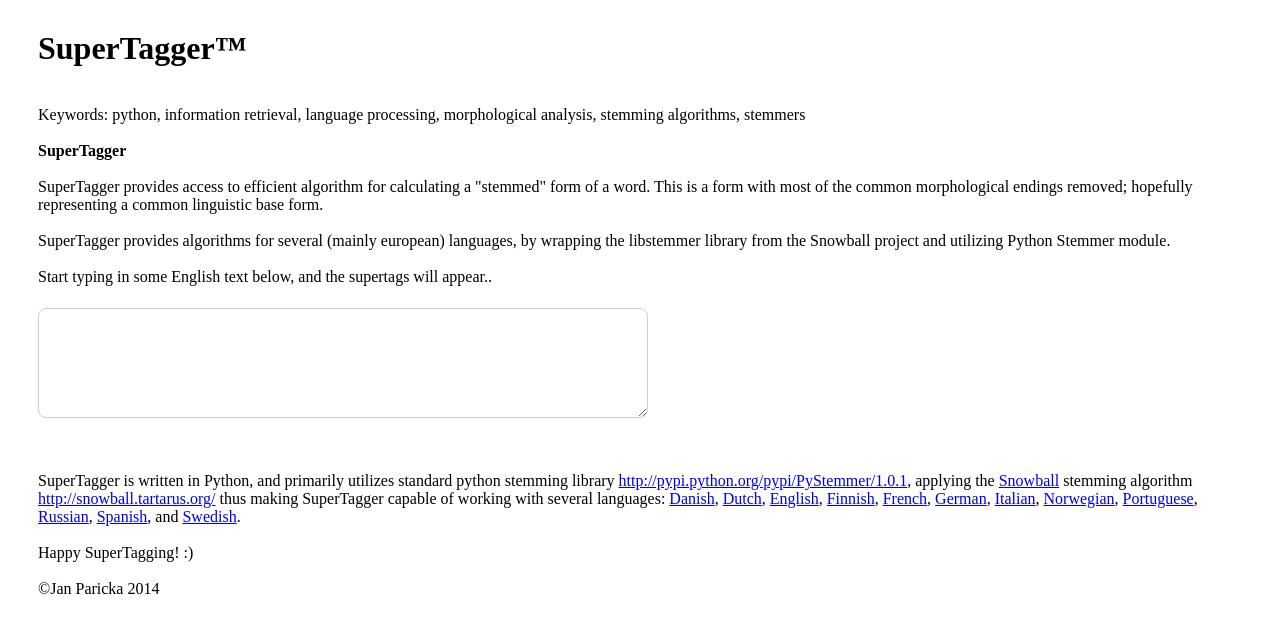
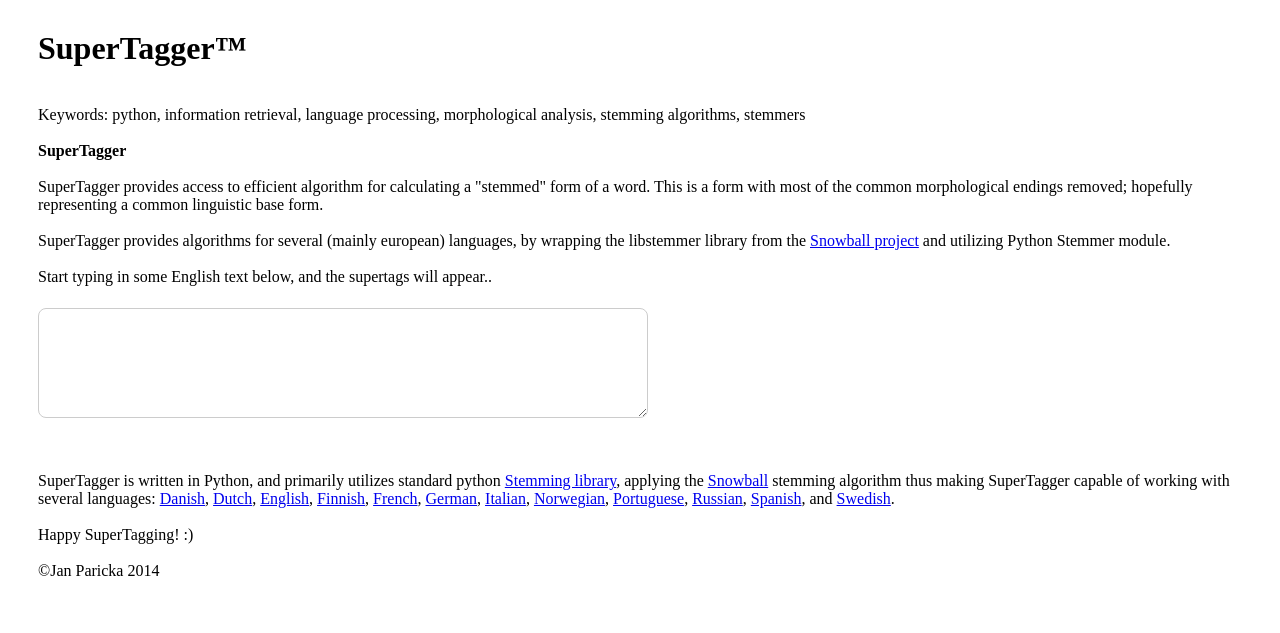
Before and after one commit to janfilips/supertagger, a Django app: page / in a window 1280 px wide. Shown: the top 633 px of the page. Run offline with Django 3.2, Linux system fonts and the light colour scheme; parts of the project's set-up code (start-up, migrations or seed data) failed here and were passed over; some libraries are stand-ins or nearby versions.

Commit message:
added on link references to external libraries

```diff
--- a/templates/tagger.html
+++ b/templates/tagger.html
@@ -171,7 +171,7 @@
 			<br/>
 			SuperTagger provides access to efficient algorithm for calculating a "stemmed" form of a word. This is a form with most of the common morphological endings removed; hopefully representing a common linguistic base form.<br/>
 			<br/>
-			SuperTagger provides algorithms for several (mainly european) languages, by wrapping the libstemmer library from the Snowball project and utilizing Python Stemmer module.<br/>
+			SuperTagger provides algorithms for several (mainly european) languages, by wrapping the libstemmer library from the <a href="http://snowball.tartarus.org/">Snowball project</a> and utilizing Python Stemmer module.<br/>
 			<br/>
 
 			Start typing in some English text below, and the supertags will appear..
@@ -186,8 +186,7 @@
 			<div id="returned_tags">
 			</div>
 
-			SuperTagger is written in Python, and primarily utilizes standard python stemming library <a href="http://pypi.python.org/pypi/PyStemmer/1.0.1">http://pypi.python.org/pypi/PyStemmer/1.0.1</a>, applying the <a href="http://snowball.tartarus.org/demo.php">Snowball</a> stemming algorithm <a href="http://snowball.tartarus.org/">http://snowball.tartarus.org/</a>
-			thus making SuperTagger capable of working with several languages:
+			SuperTagger is written in Python, and primarily utilizes standard python <a href="https://pypi.python.org/pypi/PyStemmer/1.3.0">Stemming library</a>, applying the <a href="http://snowball.tartarus.org/demo.php">Snowball</a> stemming algorithm thus making SuperTagger capable of working with several languages:
 
 			<a href="#">Danish</a>,
 			<a href="#">Dutch</a>,
```
